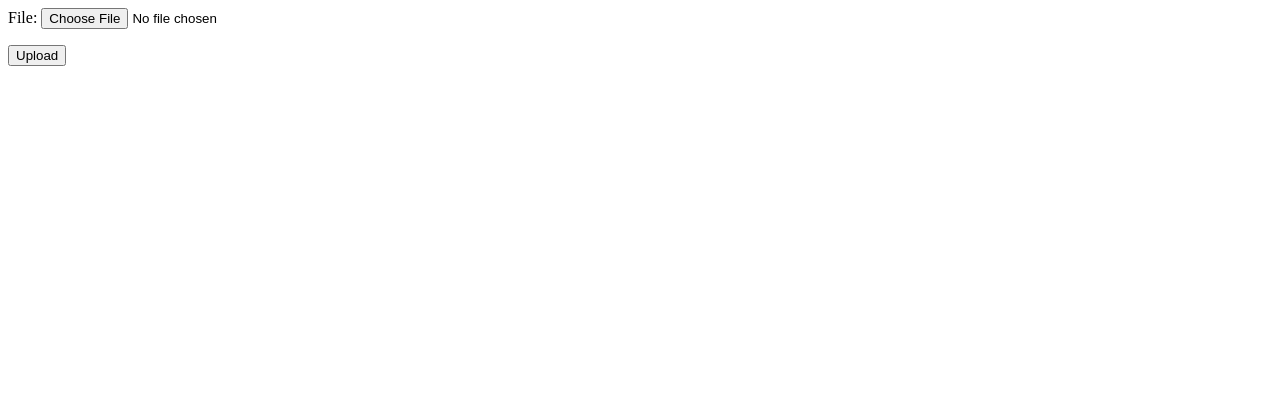
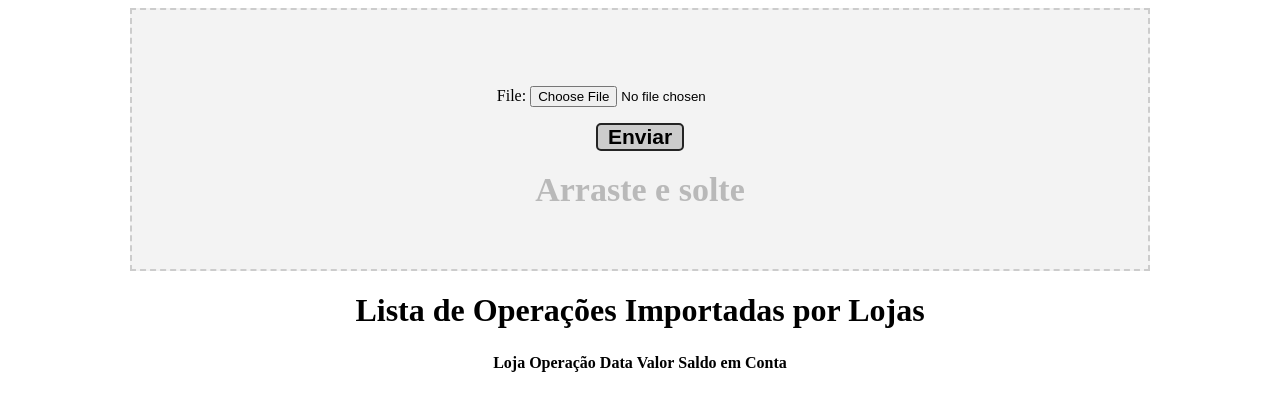
Before and after one commit to VictrCruz312/CNAB-Parser, a Django app: page /app/upload/ in a window 1280 px wide. Shown: the top 411 px of the page. Run offline with Django 4.2, Linux system fonts and the light colour scheme; lists and menus that the app fills with data are empty.

Commit message:
feat: deletando template lisMovimentation e adicionando a listagem de movimentações no template de upload

```diff
--- a/templates/cnab_upload/upload.html
+++ b/templates/cnab_upload/upload.html
@@ -1,5 +1,50 @@
-<form method="post" enctype="multipart/form-data">
-    {% csrf_token %}
-    {{ form.as_p }}
-    <input type="submit" value="Upload">
-</form>
+{% load static %}
+<!DOCTYPE html>
+<html lang="en">
+
+
+<head>
+    <meta charset="UTF-8">
+    <meta name="viewport" content="width=device-width, initial-scale=1.0">
+    <meta http-equiv="X-UA-Compatible" content="ie=edge">
+    <title>{% block title %}{% endblock %}</title>
+    <link rel="stylesheet" href="{% static 'css/form.styles.css' %}">
+</head>
+
+<body>
+
+    <form class="formText" method="post" enctype="multipart/form-data" multiple>
+        {% csrf_token %}
+        {{ form.as_p }}
+        <input class="submitForm" type="submit" value="Enviar">
+        <div class="drag-message">Arraste e solte</div>
+    </form>
+
+    <h1>Lista de Operações Importadas por Lojas</h1>
+    <table>
+        <thead>
+            <tr>
+                <th>Loja</th>
+                <th>Operação</th>
+                <th>Data</th>
+                <th>Valor</th>
+                <th>Saldo em Conta</th>
+            </tr>
+        </thead>
+        <tbody>
+            {% for item in items %}
+            <tr>
+                <td>{{ item.Nome_da_loja }}</td>
+                <td>{{ item.Tipo }}</td>
+                <td>{{ item.Data }}</td>
+                <td>{{ item.Valor }}</td>
+                <td>{{ item.balance }}</td>
+            </tr>
+            {% endfor %}
+        </tbody>
+    </table>
+
+    <script src="{% static 'js/draghover.js' %}"></script>
+</body>
+
+</html>
```
Also changed, not shown: templates/cnab_upload/listMovimentations.html (deleted).
